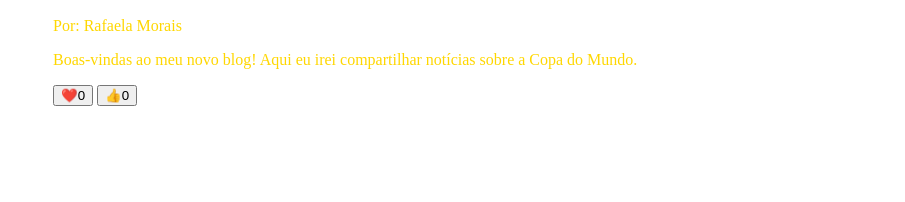
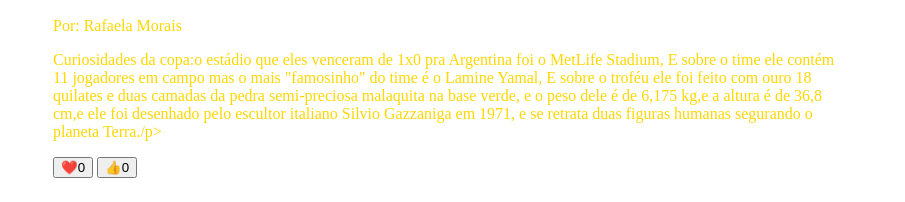
Before and after one commit to rafa481/alura, a plain HTML site: page index.html in a window 1280 px wide. Shown: the part 649-851 px from the top of the page, without its empty margins (187-1092 px from the left). Before the commit the page ends 800 px from the top, so only its background shows below. Drawn offline with Linux system fonts and the light colour scheme.

Commit message:
Update index.html

```diff
--- a/index.html
+++ b/index.html
@@ -74,8 +74,11 @@
   <div class="conteudo-texto">
    <h2>MEU SEGUNDO POST</h2>
    <p class="artigo autor">Por: Rafaela Morais</p>
-   <p>Boas-vindas ao meu novo blog! Aqui eu irei
-    compartilhar notícias sobre a Copa do Mundo.</p>
+   <p>Curiosidades da copa:o estádio que eles venceram de 1x0 pra Argentina foi o MetLife Stadium,
+   E sobre o time ele contém 11 jogadores em campo mas o mais "famosinho" do time é o Lamine Yamal,
+   E sobre o troféu ele foi feito com ouro 18 quilates e duas camadas da pedra semi-preciosa malaquita na base verde,
+   e o peso dele é de 6,175 kg,e a altura é de 36,8 cm,e ele foi desenhado pelo escultor italiano Silvio Gazzaniga em 1971,
+   e se retrata duas figuras humanas segurando o planeta Terra./p>
 
    </div>
  </article>
```
